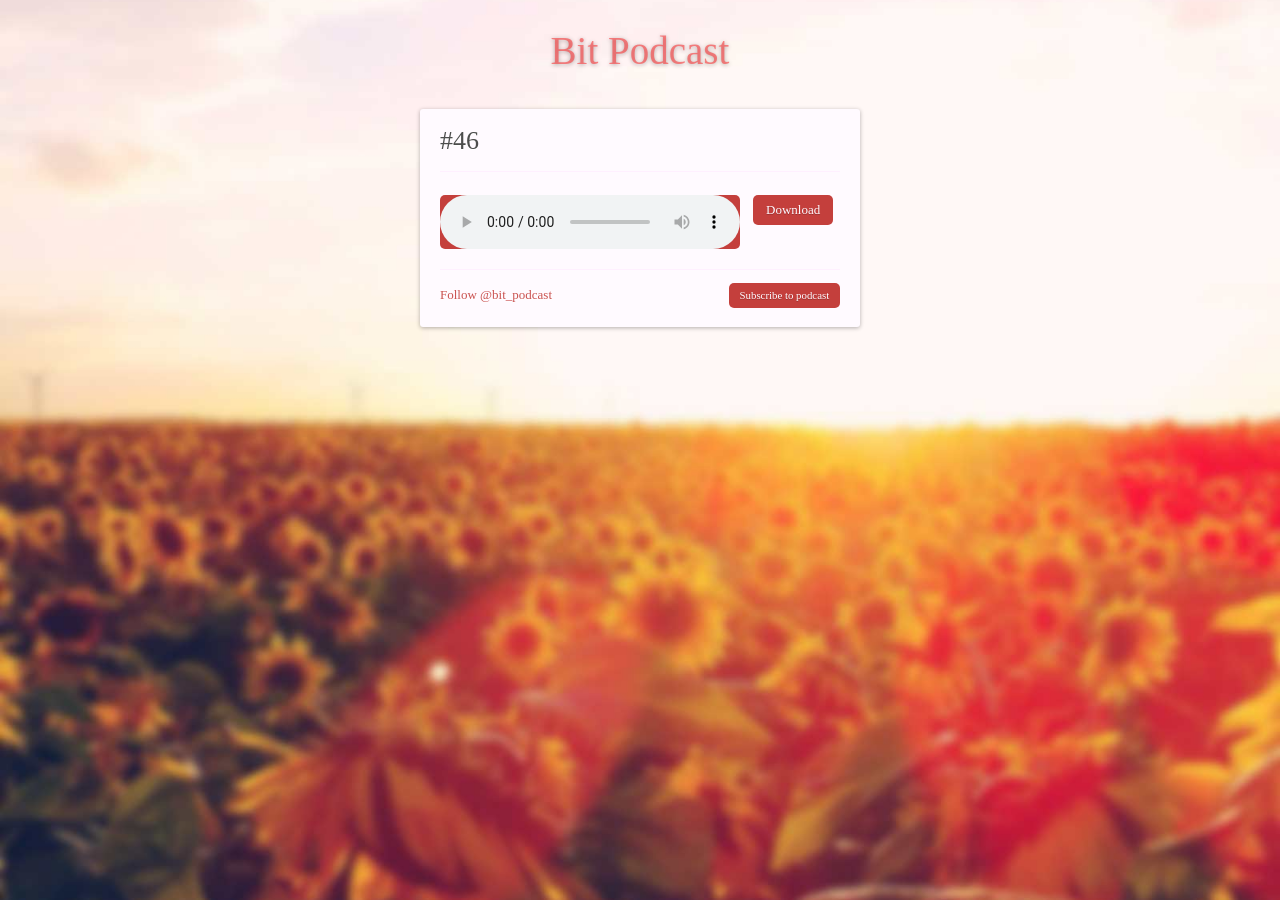
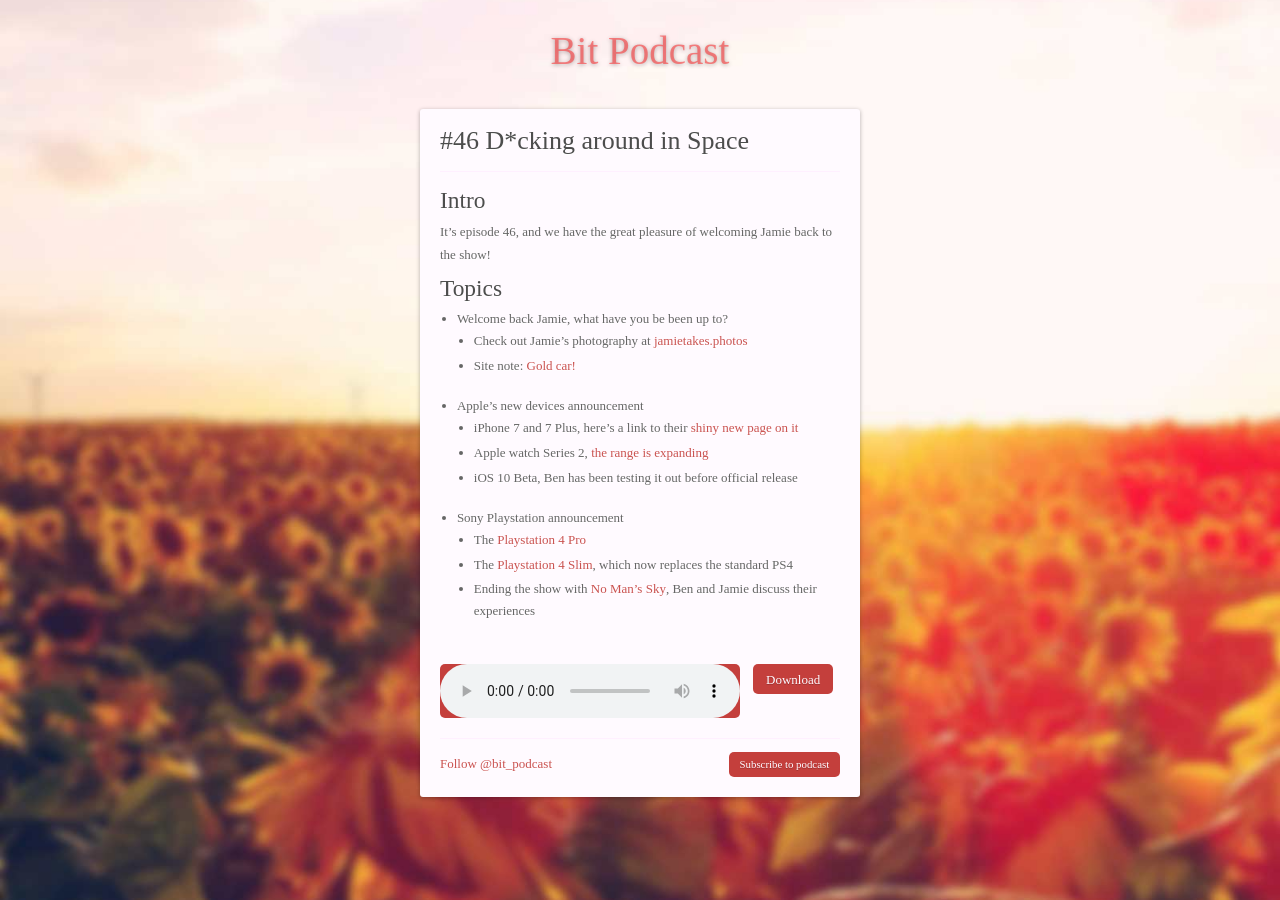
Before and after one commit to benjaminreid/bitpodcast.com, a Jekyll site: the page built from _posts/2016-09-09-episode-46.md, in a window 1280 px wide. Built offline with Jekyll 4.4.1, drawn with Linux system fonts in a browser that asks for light colours; some web fonts are replaced; comment, search, counter and statistics services are not loaded.

Commit message:
Episode #46 show notes

```diff
--- a/_posts/2016-09-09-episode-46.md
+++ b/_posts/2016-09-09-episode-46.md
@@ -1,9 +1,27 @@
 ---
 layout: post
-title: "#46"
+title: "#46 D*cking around in Space"
 date: 2016-09-09 00:00:00
 file: //s3-eu-west-1.amazonaws.com/bitpodcasts/episode-46.mp3
 file_itunes: //s3-eu-west-1.amazonaws.com/bitpodcasts/episode-46-itunes.m4a
-excerpt: ""
+excerpt: "It's episode 46, and we have the great pleasure of welcoming Jamie back to the show!"
 duration: "44:00"
 ---
+
+## Intro
+
+It's episode 46, and we have the great pleasure of welcoming Jamie back to the show!
+
+## Topics
+
+- Welcome back Jamie, what have you be been up to?
+  - Check out Jamie's photography at [jamietakes.photos](http://www.jamietakes.photos/)
+  - Site note: [Gold car!](http://www.jamietakes.photos/blog/2016/9/6/edition-38-2016#57cf2351579fb3dc201bfe18)
+- Apple's new devices announcement
+  - iPhone 7 and 7 Plus, here's a link to their [shiny new page on it](http://www.apple.com/iphone-7/)
+  - Apple watch Series 2, [the range is expanding](http://www.apple.com/apple-watch-series-2/)
+  - iOS 10 Beta, Ben has been testing it out before official release
+- Sony Playstation announcement
+  - The [Playstation 4 Pro](https://www.playstation.com/en-us/explore/ps4-pro/)
+  - The [Playstation 4 Slim](https://www.playstation.com/en-us/explore/ps4/), which now replaces the standard PS4
+  - Ending the show with [No Man's Sky](http://www.no-mans-sky.com/), Ben and Jamie discuss their experiences
```
